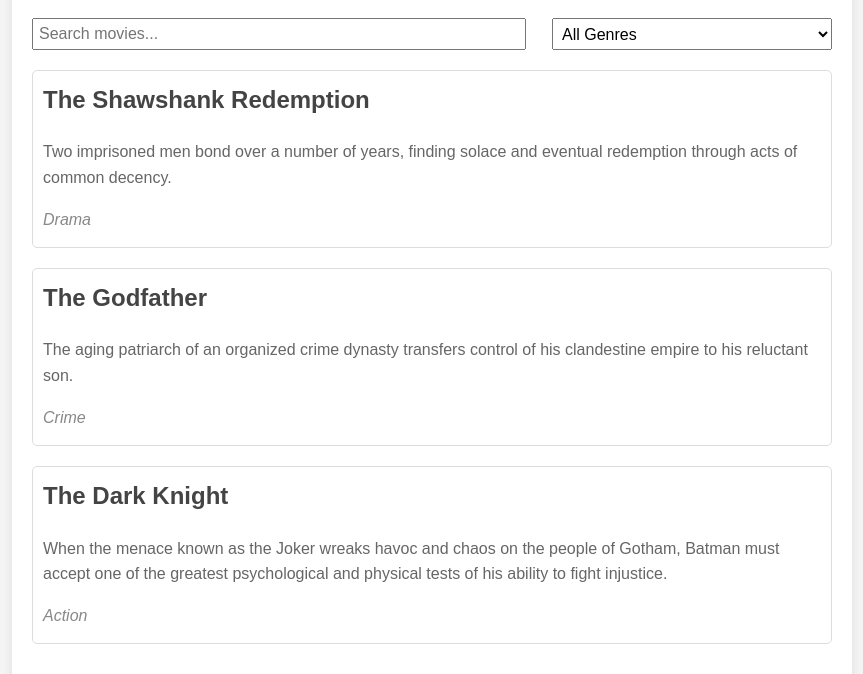
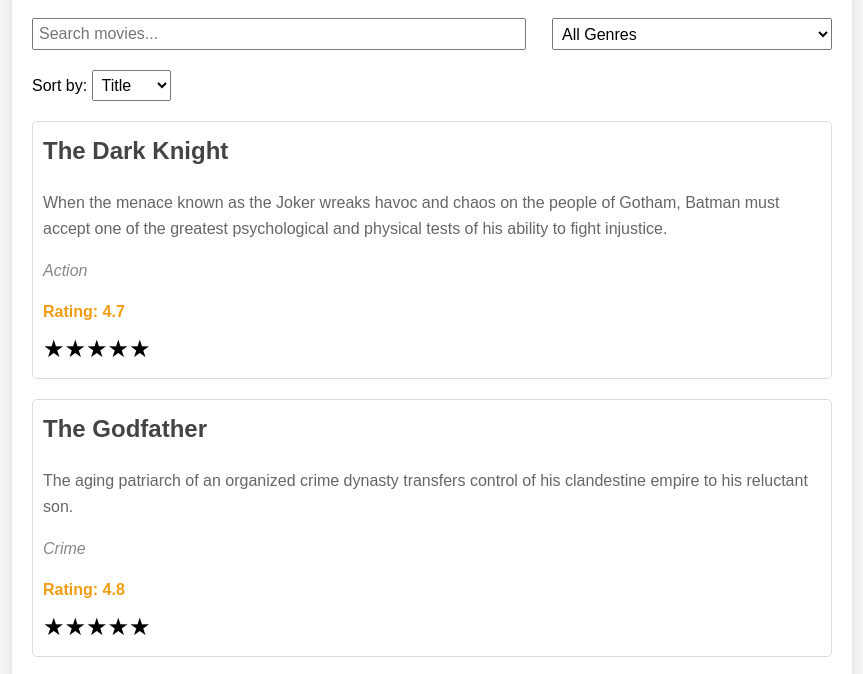
Before and after one commit to Nitish-Kumar-T/Movie-Recommendation-App, a plain HTML site: page index.html in a window 1280 px wide. Shown: the part 116-790 px from the top of the page, without its empty margins (208-1071 px from the left). Drawn offline with Linux system fonts and the light colour scheme.

Commit message:
Rating a movie and sorting functionalities added

```diff
--- a/index.html
+++ b/index.html
@@ -18,6 +18,13 @@
                 <option value="Action">Action</option>
             </select>
         </div>
+        <div id="sort-options">
+            <label for="sort-select">Sort by:</label>
+            <select id="sort-select">
+                <option value="title">Title</option>
+                <option value="rating">Rating</option>
+            </select>
+        </div>
         <div id="movie-list"></div>
     </div>
     <script src="script.js"></script>
--- a/script.js
+++ b/script.js
@@ -1,7 +1,7 @@
 const movies = [
-    { title: "The Shawshank Redemption", description: "Two imprisoned men bond over a number of years, finding solace and eventual redemption through acts of common decency.", genre: "Drama" },
-    { title: "The Godfather", description: "The aging patriarch of an organized crime dynasty transfers control of his clandestine empire to his reluctant son.", genre: "Crime" },
-    { title: "The Dark Knight", description: "When the menace known as the Joker wreaks havoc and chaos on the people of Gotham, Batman must accept one of the greatest psychological and physical tests of his ability to fight injustice.", genre: "Action" },
+    { title: "The Shawshank Redemption", description: "Two imprisoned men bond over a number of years, finding solace and eventual redemption through acts of common decency.", genre: "Drama", rating: 4.5 },
+    { title: "The Godfather", description: "The aging patriarch of an organized crime dynasty transfers control of his clandestine empire to his reluctant son.", genre: "Crime", rating: 4.8 },
+    { title: "The Dark Knight", description: "When the menace known as the Joker wreaks havoc and chaos on the people of Gotham, Batman must accept one of the greatest psychological and physical tests of his ability to fight injustice.", genre: "Action", rating: 4.7 },
 ];
 
 function displayMovies(filteredMovies) {
@@ -15,8 +15,19 @@ function displayMovies(filteredMovies) {
             <h2>${movie.title}</h2>
             <p>${movie.description}</p>
             <p class="genre">${movie.genre}</p>
+            <p class="rating">Rating: ${movie.rating.toFixed(1)}</p>
+            <div class="user-rating">
+                ${'★'.repeat(5).split('').map((star, index) =>
+                    `<span class="star" data-rating="${index + 1}">${star}</span>`
+                ).join('')}
+            </div>
         `;
         movieList.appendChild(movieElement);
+
+        const stars = movieElement.querySelectorAll('.star');
+        stars.forEach(star => {
+            star.addEventListener('click', () => rateMovie(movie, star.dataset.rating));
+        });
     });
 }
 
@@ -30,10 +41,29 @@ function filterMovies() {
         return matchesSearch && matchesGenre;
     });
 
-    displayMovies(filteredMovies);
+    sortMovies(filteredMovies);
+}
+
+function sortMovies(moviesToSort) {
+    const sortBy = document.getElementById("sort-select").value;
+    moviesToSort.sort((a, b) => {
+        if (sortBy === "title") {
+            return a.title.localeCompare(b.title);
+        } else if (sortBy === "rating") {
+            return b.rating - a.rating;
+        }
+    });
+
+    displayMovies(moviesToSort);
+}
+
+function rateMovie(movie, rating) {
+    movie.rating = (movie.rating + Number(rating)) / 2;
+    filterMovies();
 }
 
 document.getElementById("search").addEventListener("input", filterMovies);
 document.getElementById("genre-filter").addEventListener("change", filterMovies);
+document.getElementById("sort-select").addEventListener("change", filterMovies);
 
-displayMovies(movies);
+filterMovies();
--- a/styles.css
+++ b/styles.css
@@ -60,3 +60,27 @@ h1 {
     font-style: italic;
     color: #888;
 }
+
+#sort-options {
+    margin-bottom: 20px;
+}
+
+#sort-select {
+    padding: 5px;
+    font-size: 16px;
+}
+
+.movie .rating {
+    font-weight: bold;
+    color: #f39c12;
+}
+
+.star {
+    cursor: pointer;
+    font-size: 24px;
+}
+
+.star:hover,
+.star.active {
+    color: #f39c12;
+}
```
